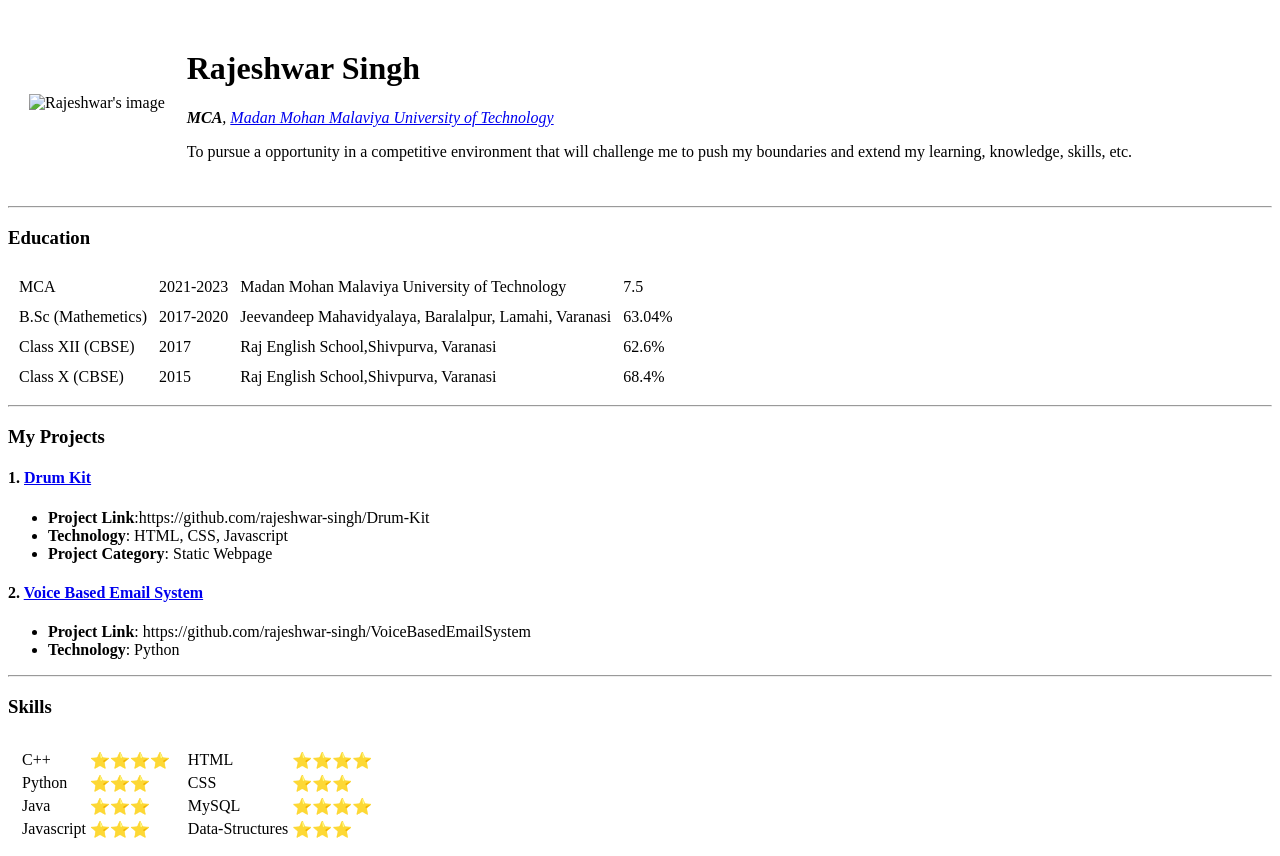
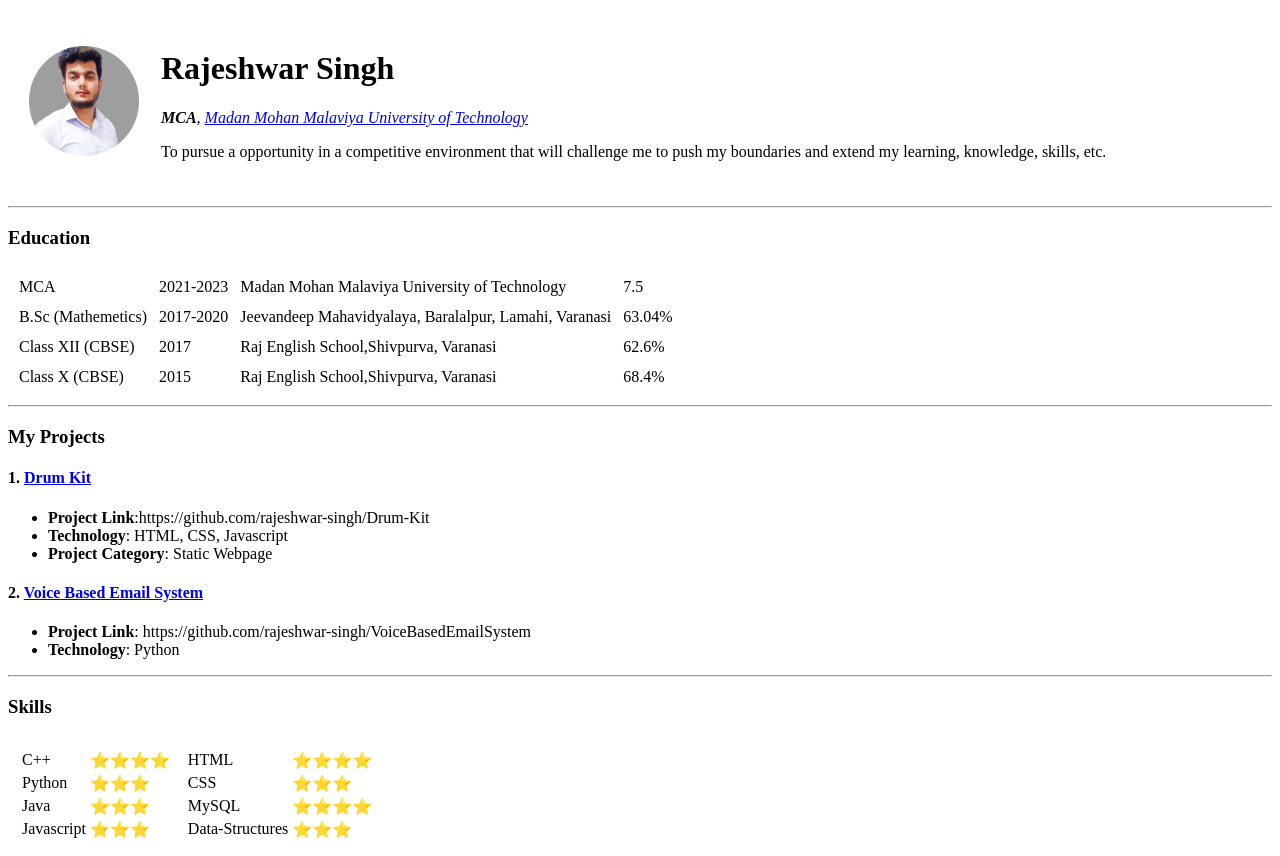
Before and after one commit to rajeshwar-singh/newResume, a plain HTML site: page index.html in a window 1280 px wide. Shown: the top 856 px of the page. Drawn offline with Linux system fonts and the light colour scheme.

Commit message:
adding image folder

```diff
--- a/index.html
+++ b/index.html
@@ -10,7 +10,7 @@
 
   <table cellspacing="20px">
     <tr>
-      <td><img src="profile.png" alt="Rajeshwar's image" height="110" width="110"></td>
+      <td><img src="images/profile.png" alt="Rajeshwar's image" height="110" width="110"></td>
       <td>
         <h1>Rajeshwar Singh</h1>
         <p>
```
